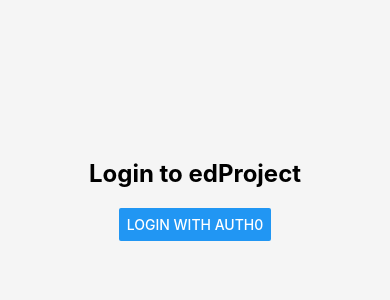
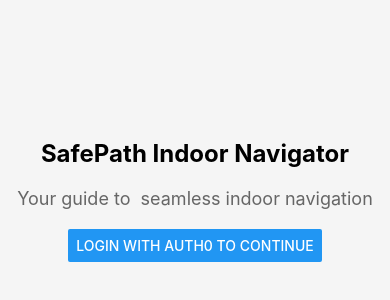
Before and after one commit to Forgi1/EDProject, a React Native app: screen /Navigate in a window 390 px wide. Shown: the part 222-522 px from the top of the page. Built offline with nearby package versions, Linux system fonts and the light colour scheme; what react-native-auth0 would draw is missing.

Commit message:
updated home screen

```diff
--- a/App.tsx
+++ b/App.tsx
@@ -4,6 +4,8 @@
 import SplashScreen from './screens/SplashScreen';
 import AuthScreen from './screens/AuthScreen';
 import HomeScreen from './screens/HomeScreen';
+import ScanScreen from './screens/ScanScreen';
+import NavigateScreen from './screens/NavigateScreen';
 
 const Stack = createStackNavigator();
 
@@ -14,6 +16,8 @@
         <Stack.Screen name="Splash" component={SplashScreen} />
         <Stack.Screen name="Auth" component={AuthScreen} />
         <Stack.Screen name="Home" component={HomeScreen} />
+        <Stack.Screen name="Scan" component={ScanScreen} />
+        <Stack.Screen name="Navigate" component={NavigateScreen} />
       </Stack.Navigator>
     </NavigationContainer>
   );
--- a/screens/AuthScreen.tsx
+++ b/screens/AuthScreen.tsx
@@ -23,8 +23,9 @@
 
   return (
     <View style={styles.container}>
-      <Text style={styles.title}>Login to edProject</Text>
-      <Button title="Login with Auth0" onPress={login} />
+      <Text style={styles.title}>SafePath Indoor Navigator</Text>
+      <Text style={styles.subheading}>Your guide to  seamless indoor navigation</Text>
+      <Button title="Login with Auth0 to continue" onPress={login} />
     </View>
   );
 };
@@ -41,6 +42,11 @@
     fontWeight: 'bold',
     marginBottom: 20,
   },
+  subheading: {
+    fontSize: 18,
+    color: '#666',
+    marginBottom: 20,
+  },
 });
 
 export default AuthScreen;
--- a/screens/HomeScreen.tsx
+++ b/screens/HomeScreen.tsx
@@ -1,5 +1,5 @@
 import React from 'react';
-import { View, Text, Button, StyleSheet } from 'react-native';
+import { View, Text, TouchableOpacity, StyleSheet } from 'react-native';
 import Auth0 from 'react-native-auth0';
 
 const auth0 = new Auth0({
@@ -11,7 +11,7 @@
   const logout = async () => {
     try {
       await auth0.webAuth.clearSession();
-      navigation.replace('Auth');
+      navigation.replace('Auth'); // Navigate to Auth screen after logout
     } catch (error) {
       console.error('Logout failed', error);
     }
@@ -19,8 +19,23 @@
 
   return (
     <View style={styles.container}>
-      <Text style={styles.text}>Welcome to edProject!</Text>
-      <Button title="Logout" onPress={logout} />
+      {/* Logout Button - Top Left */}
+      <TouchableOpacity onPress={logout} style={styles.logoutButton}>
+        <Text style={styles.logoutText}>Logout</Text>
+      </TouchableOpacity>
+
+      <Text style={styles.title}>SafePath Indoor Navigator</Text>
+
+      {/* Buttons - Middle Left with Spacing */}
+      <View style={styles.buttonContainer}>
+        <TouchableOpacity style={styles.button} onPress={() => navigation.navigate('Scan')}>
+          <Text style={styles.buttonText}>SCAN</Text>
+        </TouchableOpacity>
+
+        <TouchableOpacity style={styles.button} onPress={() => navigation.navigate('Navigate')}>
+          <Text style={styles.buttonText}>NAVIGATE</Text>
+        </TouchableOpacity>
+      </View>
     </View>
   );
 };
@@ -28,13 +43,49 @@
 const styles = StyleSheet.create({
   container: {
     flex: 1,
+    backgroundColor: '#f5f5f5',
+    alignItems: 'flex-start',
+    padding: 20,
+  },
+  logoutButton: {
+    position: 'absolute',
+    top: 20,
+    left: 20,
+    padding: 10,
+  },
+  logoutText: {
+    fontSize: 12,
+    color: 'red',
+    fontWeight: 'bold',
+  },
+  title: {
+    fontSize: 20,
+    fontWeight: 'bold',
+    textAlign: 'center',
+    alignSelf: 'center',
+    marginTop: 40,
+  },
+  buttonContainer: {
+    flex: 1,
     justifyContent: 'center',
+    alignItems: 'flex-start',
+    marginLeft: -5,
+  },
+  button: {
+    backgroundColor: '#4CAF50', // Green background
+    paddingVertical: 40,
+    paddingHorizontal: 10,
+    borderRadius: 10, // Soft edges
+    borderWidth: 2,
+    borderColor: '#000000', // Darker green border
+    marginVertical: 10, // Add vertical spacing between buttons
     alignItems: 'center',
-    backgroundColor: '#f5f5f5',
+    width: 105, // Set button width
   },
-  text: {
-    fontSize: 20,
-    marginBottom: 20,
+  buttonText: {
+    color: '#FFFFFF',
+    fontSize: 16,
+    fontWeight: 'bold',
   },
 });
 
--- /dev/null
+++ b/screens/NavigateScreen.tsx
@@ -0,0 +1,24 @@
+import React from 'react';
+import { View, Text, StyleSheet } from 'react-native';
+
+const NavigateScreen = () => {
+  return (
+    <View style={styles.container}>
+      <Text style={styles.text}>Navigate Room Feature Coming Soon!</Text>
+    </View>
+  );
+};
+
+const styles = StyleSheet.create({
+  container: {
+    flex: 1,
+    justifyContent: 'center',
+    alignItems: 'center',
+    backgroundColor: '#f5f5f5',
+  },
+  text: {
+    fontSize: 20,
+  },
+});
+
+export default NavigateScreen;
--- /dev/null
+++ b/screens/ScanScreen.tsx
@@ -0,0 +1,24 @@
+import React from 'react';
+import { View, Text, StyleSheet } from 'react-native';
+
+const ScanScreen = () => {
+  return (
+    <View style={styles.container}>
+      <Text style={styles.text}>Scan Room Feature Coming Soon!</Text>
+    </View>
+  );
+};
+
+const styles = StyleSheet.create({
+  container: {
+    flex: 1,
+    justifyContent: 'center',
+    alignItems: 'center',
+    backgroundColor: '#f5f5f5',
+  },
+  text: {
+    fontSize: 20,
+  },
+});
+
+export default ScanScreen;
```
